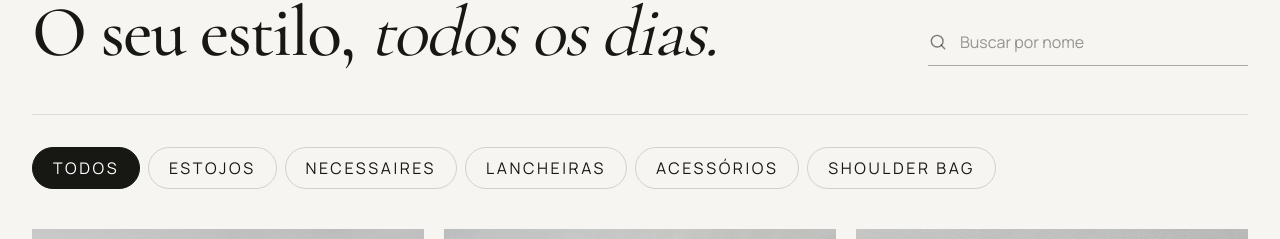
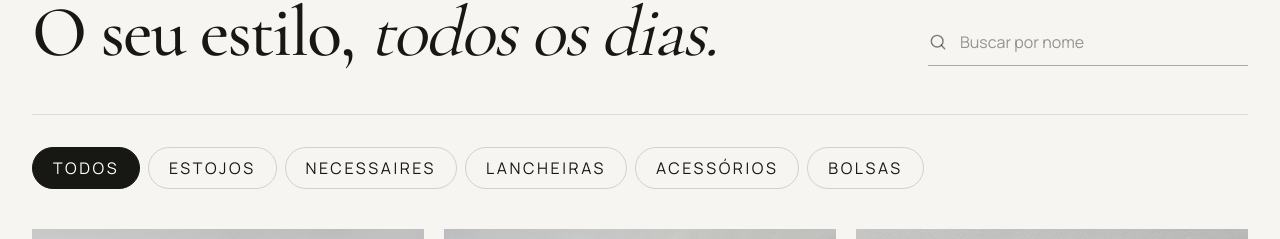
Before and after one commit to LucasNeryMoraes/skad-catalogo, a Next.js app: page / in a window 1280 px wide. Shown: the part 882-1121 px from the top of the page. Built offline with nearby package versions, Linux system fonts and the light colour scheme.

Commit message:
feat: organiza bolsas em subcategoria

```diff
--- a/src/components/catalog.tsx
+++ b/src/components/catalog.tsx
@@ -9,17 +9,30 @@ import { ProductModal } from "./product-modal";
 export function Catalog({ products }: { products: Product[] }) {
   const [query, setQuery] = useState("");
   const [category, setCategory] = useState("Todos");
+  const [subcategory, setSubcategory] = useState("Todos");
   const [selected, setSelected] = useState<Product | null>(null);
   const categories = ["Todos", ...Array.from(new Set(products.map((p) => p.category)))];
+  const subcategories = useMemo(
+    () =>
+      category === "Bolsas"
+        ? Array.from(new Set(products.filter((p) => p.category === "Bolsas" && p.subcategory).map((p) => p.subcategory!)))
+        : [],
+    [products, category],
+  );
   const visible = useMemo(
     () =>
       products.filter(
         (p) =>
           (category === "Todos" || p.category === category) &&
+          (category !== "Bolsas" || subcategory === "Todos" || p.subcategory === subcategory) &&
           p.name.toLocaleLowerCase("pt-BR").includes(query.trim().toLocaleLowerCase("pt-BR")),
       ),
-    [products, category, query],
+    [products, category, subcategory, query],
   );
+  const selectCategory = (item: string) => {
+    setCategory(item);
+    setSubcategory("Todos");
+  };
 
   return (
     <section id="catalogo" className="scroll-mt-20 bg-[#f7f5f1] px-2 py-16 sm:px-4 sm:py-20 md:px-8 md:py-28">
@@ -53,7 +66,7 @@ export function Catalog({ products }: { products: Product[] }) {
           {categories.map((item) => (
             <button
               key={item}
-              onClick={() => setCategory(item)}
+              onClick={() => selectCategory(item)}
               className={`min-h-11 whitespace-nowrap rounded-full border px-5 py-3 text-[.67rem] font-bold uppercase tracking-[.16em] transition-all md:min-h-0 md:py-2 ${
                 category === item ? "border-[#171714] bg-[#171714] text-white" : "border-black/15 hover:border-black/60"
               }`}
@@ -62,6 +75,25 @@ export function Catalog({ products }: { products: Product[] }) {
             </button>
           ))}
         </div>
+
+        {subcategories.length > 0 && (
+          <div
+            className="no-scrollbar -mt-3 mb-6 -mx-2 flex gap-2 overflow-x-auto px-2 pb-2 sm:-mx-4 sm:px-4 md:mx-0 md:mb-8 md:px-0"
+            aria-label="Tipos de bolsas"
+          >
+            {["Todos", ...subcategories].map((item) => (
+              <button
+                key={item}
+                onClick={() => setSubcategory(item)}
+                className={`min-h-11 whitespace-nowrap rounded-full border px-5 py-3 text-[.64rem] font-bold uppercase tracking-[.16em] transition-all md:min-h-0 md:py-2 ${
+                  subcategory === item ? "border-[#9a7739] bg-[#9a7739] text-white" : "border-black/15 bg-white/45 hover:border-[#9a7739]"
+                }`}
+              >
+                {item}
+              </button>
+            ))}
+          </div>
+        )}
 
         <p className="sr-only" aria-live="polite">
           {visible.length} produtos encontrados
@@ -86,7 +118,7 @@ export function Catalog({ products }: { products: Product[] }) {
                 </div>
                 <div className="flex items-start justify-between gap-4 border-b border-black/10 py-5">
                   <div>
-                    <p className="eyebrow mb-2 text-black/40">{product.category}</p>
+                    <p className="eyebrow mb-2 text-black/40">{product.subcategory ?? product.category}</p>
                     <h3 className="display text-[2rem] font-medium leading-[1.02] sm:text-[2.25rem] md:text-3xl">{product.name}</h3>
                     {product.description && <p className="mt-3 text-base leading-6 text-black/55 md:text-sm md:leading-5">{product.description}</p>}
                   </div>
@@ -98,7 +130,7 @@ export function Catalog({ products }: { products: Product[] }) {
         ) : (
           <div className="py-24 text-center">
             <p className="display text-3xl">Nenhum produto encontrado.</p>
-            <button onClick={() => { setQuery(""); setCategory("Todos"); }} className="mt-4 min-h-11 px-4 text-xs font-bold uppercase tracking-widest text-[#9a7739]">
+            <button onClick={() => { setQuery(""); selectCategory("Todos"); }} className="mt-4 min-h-11 px-4 text-xs font-bold uppercase tracking-widest text-[#9a7739]">
               Limpar filtros
             </button>
           </div>
--- a/src/components/product-modal.tsx
+++ b/src/components/product-modal.tsx
@@ -251,7 +251,7 @@ export function ProductModal({ product, onClose }: { product: Product; onClose:
           </button>
 
           <div className="pointer-events-auto pr-16 lg:pr-0">
-            <p className="eyebrow mb-2 text-[#d7b978] lg:mb-3 lg:text-[#9a7739]">{product.category}</p>
+            <p className="eyebrow mb-2 text-[#d7b978] lg:mb-3 lg:text-[#9a7739]">{product.subcategory ?? product.category}</p>
             <h2 className="display line-clamp-2 text-[1.85rem] font-medium leading-[.98] lg:text-4xl">{product.name}</h2>
             {product.description && (
               <p className="mt-2 inline-flex rounded-full border border-[#C8A45D]/40 px-3 py-2 text-[.6rem] font-bold uppercase tracking-[.12em] text-[#d7b978] lg:mt-4 lg:px-4 lg:text-xs lg:tracking-[.16em] lg:text-[#9a7739]">
--- a/src/data/products.ts
+++ b/src/data/products.ts
@@ -1,7 +1,8 @@
 export type Product = {
   id: string;
   name: string;
-  category: "Estojos" | "Necessaires" | "Lancheiras" | "Acessórios" | "Shoulder Bag";
+  category: "Estojos" | "Necessaires" | "Lancheiras" | "Acessórios" | "Bolsas";
+  subcategory?: "Shoulder Bag";
   description?: string;
   images: string[];
 };
@@ -24,7 +25,7 @@ export const products: Product[] = [
   { id: "necessaire-urbana", name: "Necessaire Urbana", category: "Necessaires", images: imageList("necessaire-urbana", 4, "jpeg") },
   { id: "lancheira-termica-2-compartimentos", name: "Lancheira Térmica com 2 Compartimentos", category: "Lancheiras", images: imageList("lancheira-termica-2-compartimentos", 5) },
   { id: "porta-garrafa-12l", name: "Porta-Garrafa para Garrafas de até 1,2 L", category: "Acessórios", description: "Pintado à mão.", images: imageList("porta-garrafa-12l", 15) },
-  { id: "shoulder-bag-bordada-pedrarias", name: "Shoulder Bag Bordada com Pedrarias", category: "Shoulder Bag", description: "Tamanho: C- 15cm, A- 19,5cm e L- 5,5cm.", images: imageList("shoulder-bag-bordada-pedrarias", 3) },
-  { id: "shoulder-bag-bordada-micangas", name: "Shoulder Bag Bordada com Miçangas", category: "Shoulder Bag", description: "Tamanho: C- 15cm, A- 19,5cm e L- 5,5cm.", images: imageList("shoulder-bag-bordada-micangas", 3) },
-  { id: "shoulder-bag-pintadas-mao", name: "Shoulder Bag com Estampas Regionais", category: "Shoulder Bag", description: "Tamanho: C- 15cm, A- 19,5cm e L- 5,5cm.", images: imageList("shoulder-bag-pintadas-mao", 26) },
+  { id: "shoulder-bag-bordada-pedrarias", name: "Shoulder Bag Bordada com Pedrarias", category: "Bolsas", subcategory: "Shoulder Bag", description: "Tamanho: C- 15cm, A- 19,5cm e L- 5,5cm.", images: imageList("shoulder-bag-bordada-pedrarias", 3) },
+  { id: "shoulder-bag-bordada-micangas", name: "Shoulder Bag Bordada com Miçangas", category: "Bolsas", subcategory: "Shoulder Bag", description: "Tamanho: C- 15cm, A- 19,5cm e L- 5,5cm.", images: imageList("shoulder-bag-bordada-micangas", 3) },
+  { id: "shoulder-bag-pintadas-mao", name: "Shoulder Bag com Estampas Regionais", category: "Bolsas", subcategory: "Shoulder Bag", description: "Tamanho: C- 15cm, A- 19,5cm e L- 5,5cm.", images: imageList("shoulder-bag-pintadas-mao", 26) },
 ];
```
